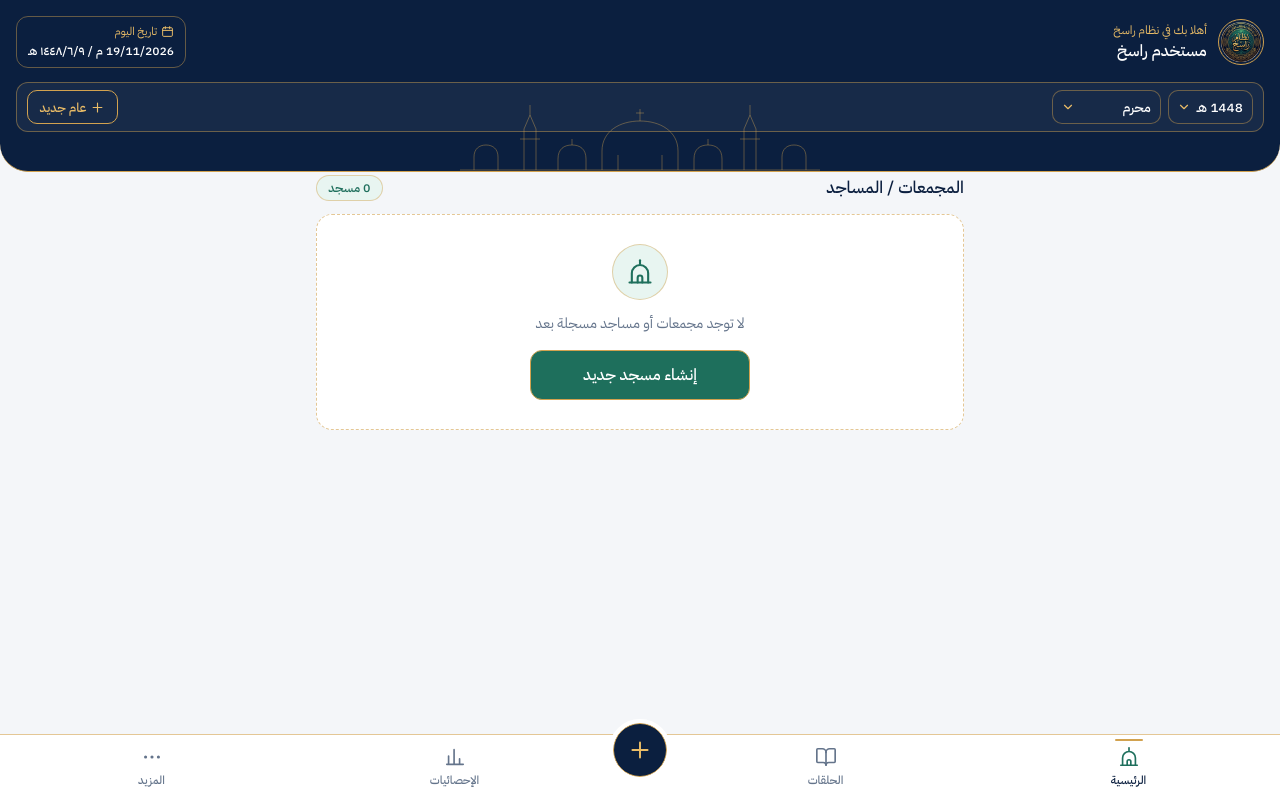
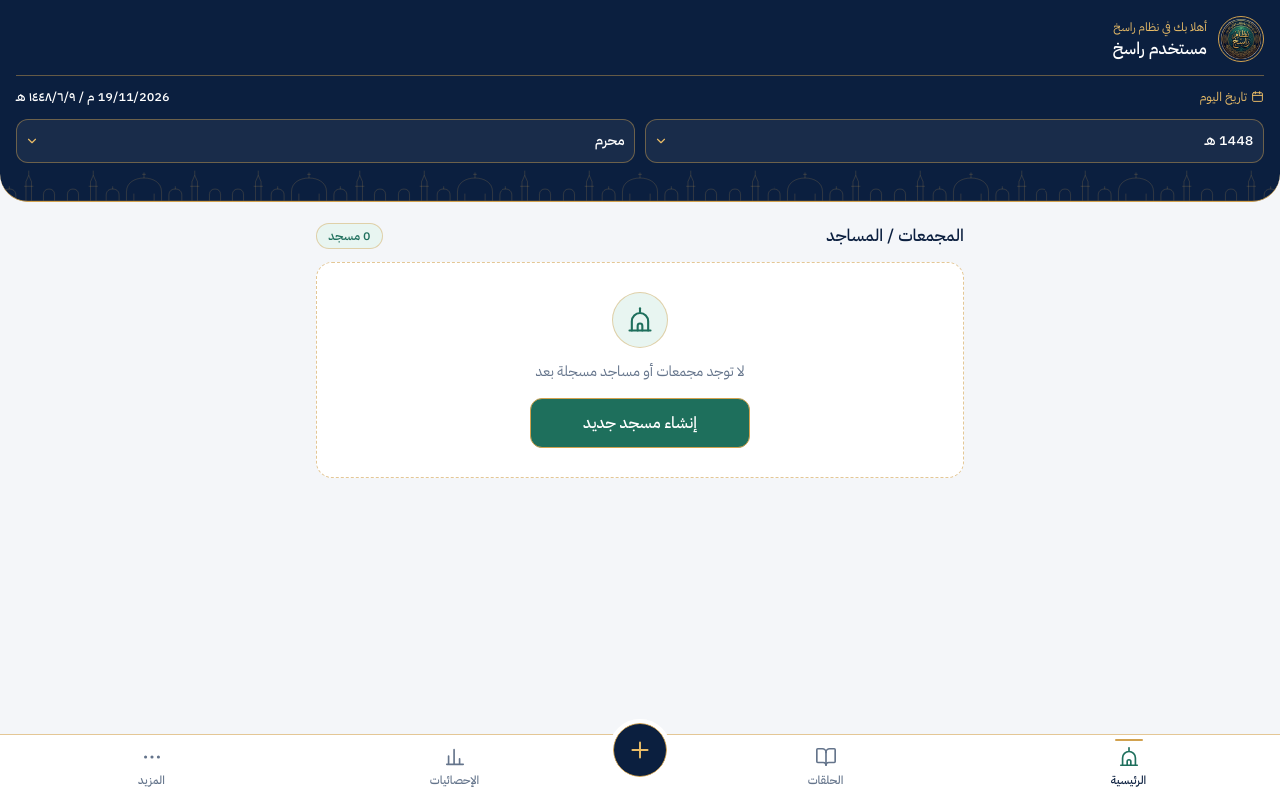
Before and after one commit to Abdulrahman-Mahmoud-Dev/Rasikh-system., a plain HTML site: page pages/dashboard.html in a window 1280 px wide. Drawn offline with Linux system fonts and the light colour scheme.

Commit message:
Enhance dashboard header and layout styles
Added styles for app header, welcome name, today's date, and period pill bar.

```diff
--- a/assets/css/dashboard.css
+++ b/assets/css/dashboard.css
@@ -676,3 +676,75 @@ body.app-body {
     max-width: 220px;
     margin: 1rem auto 0;
 }
+
+
+/* ==========================================================================
+   [9] تحسين الترويسة ولوحة التحكم (يُضاف في آخر الملف)
+   ========================================================================== */
+.app-header {
+    padding: 1rem 1rem 2.4rem;
+    padding-top: calc(1rem + env(safe-area-inset-top, 0px));
+}
+
+/* زخرفة المآذن والقباب: ظل خفيف جدا على الحافة السفلية فقط */
+.app-header .mosque-silhouette-bg {
+    background-repeat: repeat-x;
+    background-position: bottom center;
+    background-size: auto 34px;
+}
+
+/* ترتيب الترويسة: اسم، ثم تاريخ، ثم الفترة */
+.app-header-top {
+    flex-direction: column;
+    align-items: stretch;
+    gap: 0.8rem;
+}
+
+.welcome-name {
+    white-space: normal;
+    font-size: 1.05rem;
+}
+
+.today-date-box {
+    display: flex;
+    align-items: center;
+    justify-content: space-between;
+    gap: 0.5rem;
+    padding: 0.7rem 0 0;
+    border: none;
+    border-top: 1px solid var(--gold-line);
+    border-radius: 0;
+}
+
+.today-title { font-size: 0.78rem; }
+.today-value { margin-top: 0; font-size: 0.8rem; }
+
+/* لوحة الفترة: قائمتان متساويتان بدون إطار إضافي */
+.period-pill-bar {
+    display: block;
+    margin-top: 0.8rem;
+    padding: 0;
+    background: transparent;
+    border: none;
+}
+
+.period-pill-bar > div {
+    display: grid !important;
+    grid-template-columns: 1fr 1fr;
+    gap: 0.6rem !important;
+    width: 100%;
+}
+
+.period-select-mini {
+    width: 100%;
+    height: 44px;
+    border-radius: 12px;
+    font-size: 0.9rem;
+    background-color: rgba(255, 255, 255, 0.06);
+}
+
+/* حذف زر "عام جديد" */
+.btn-gold-mini { display: none; }
+
+/* المحتوى يبدأ تحت الترويسة بدون تداخل */
+.app-main { margin-top: 0; }
```
